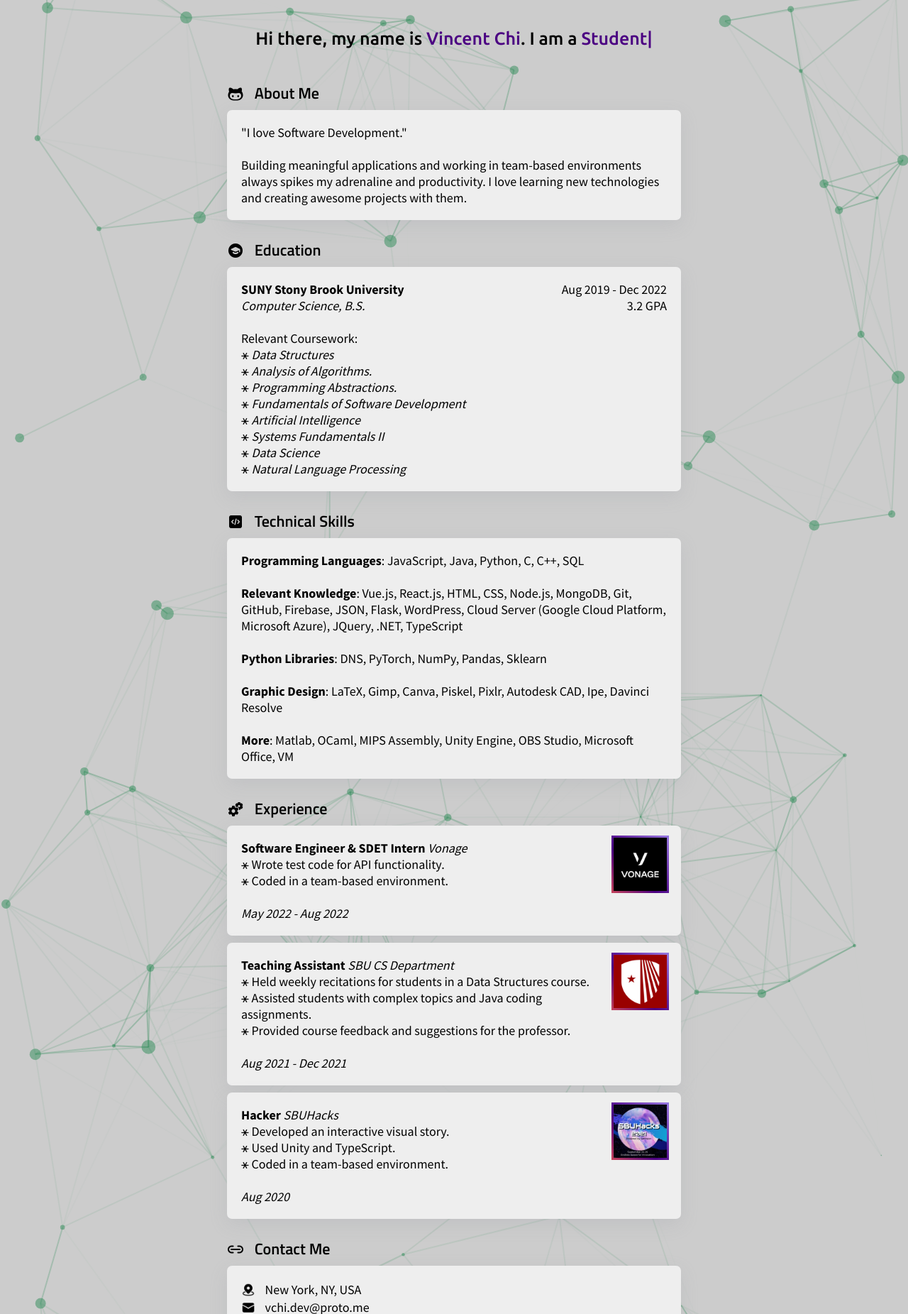
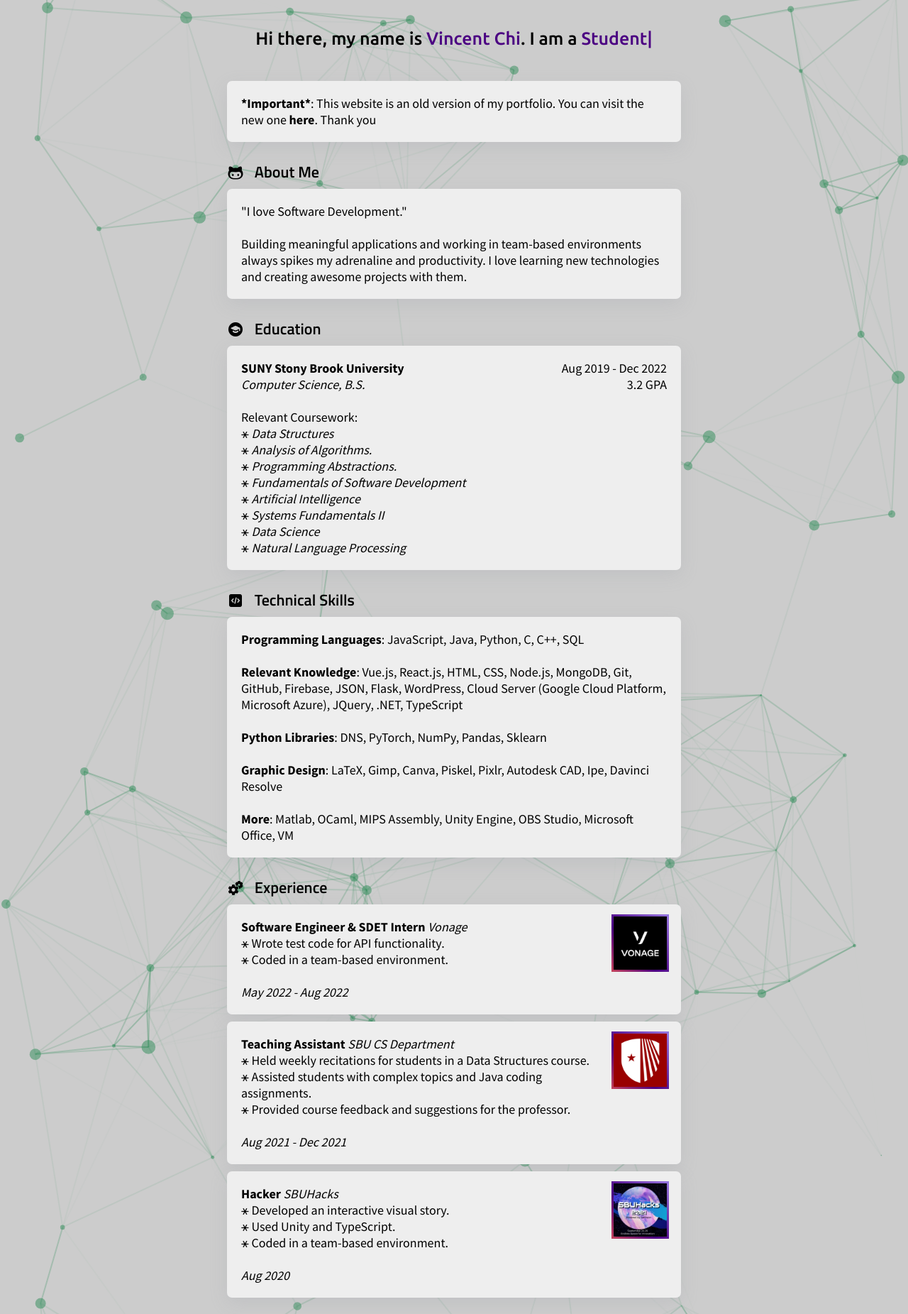
Before and after one commit to vchi-dev/vchi-dev.github.io, a plain HTML site: page index.html in a window 1280 px wide. Shown: the part 110-1961 px from the top of the page at 71% size. Drawn offline with nearby package versions, Linux system fonts and the light colour scheme.

Commit message:
New Important Message

```diff
--- a/index.html
+++ b/index.html
@@ -36,6 +36,9 @@
         <div id="particles-js" class="remove-padding">
             <div class="centered-axis-x">
                 <div class="introduction" id="about">Hi there, my name is <span>Vincent Chi</span>. I am a <span class="type"></span></div>
+                <div class="portfolio-list">
+                    <b>*Important*</b>: This website is an old version of my portfolio. You can visit the new one <a href="https://vchi-dev.github.io/portfolio-website/"><b>here</b></a>. Thank you
+                </div>
                 <div class="portfolio-title">
                     <img src="assets/img/octocat.png" class="dark-icons"/>
                     About Me
@@ -115,7 +118,7 @@
                 </div>
                 <div class="portfolio-list">
                     <img src="assets/img/location.png" class="dark-icons-body"/> New York, NY, USA<br>
-                    <img src="assets/img/mail.png" class="dark-icons-body"/> <a href="mailto:vchi.dev@proto.me">vchi.dev@proto.me</a><br>
+                    <img src="assets/img/mail.png" class="dark-icons-body"/> <a href="mailto:vchi.dev@proton.me">vchi.dev@proton.me</a><br>
                     <img src="assets/img/linkedin.png" class="dark-icons-body"/> <a target="_blank" href="https://www.linkedin.com/in/vincent-chi-developer/">https://www.linkedin.com/in/vincent-chi-developer/</a>
                 </div>
             </div>
```
